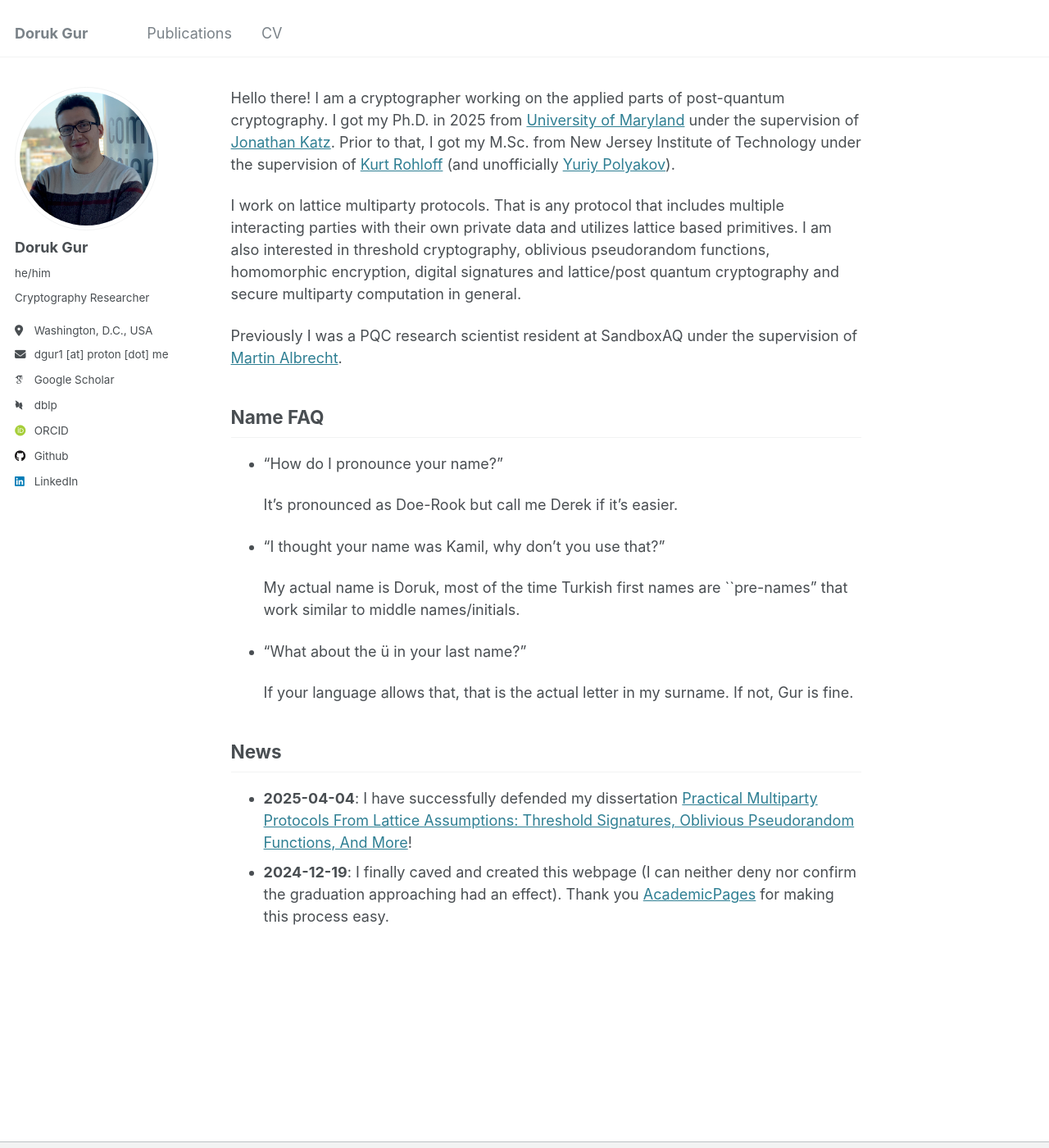
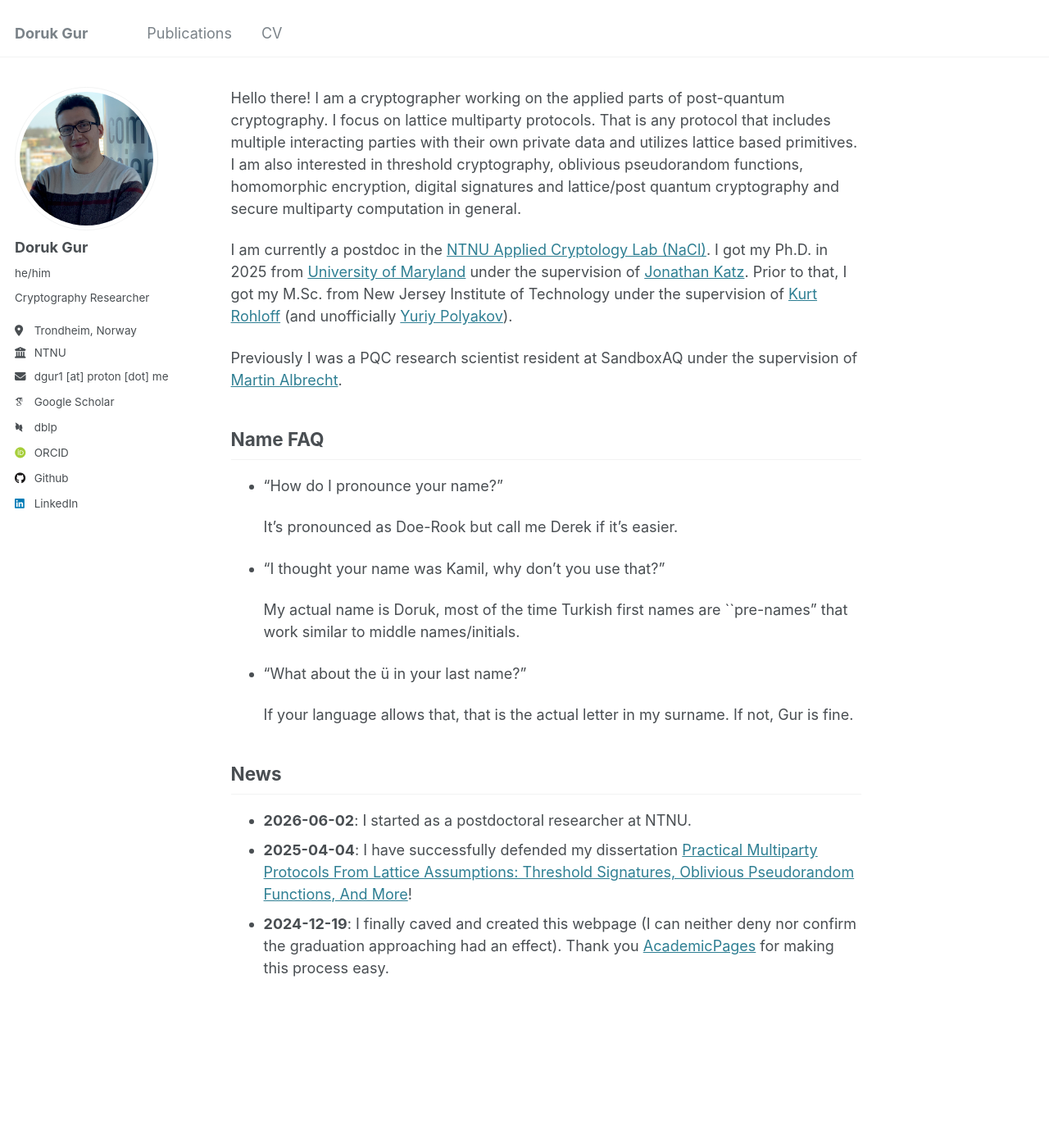
Before and after one commit to doruk19/doruk19.github.io, a Jekyll site: the page built from _pages/about.md, in a window 1280 px wide and 1400 px high. Shown: the whole window at 82% size. Built offline with Jekyll 4.4.1, drawn with Linux system fonts in a browser that asks for light colours; some web fonts are replaced.

Commit message:
NTNU updates

```diff
--- a/_config.yml
+++ b/_config.yml
@@ -25,8 +25,8 @@ author:
   name             : "Doruk Gur"
   pronouns         : "he/him"
   bio              : "Cryptography Researcher"
-  location         : "Washington, D.C., USA"
-  #employer         : ""
+  location         : "Trondheim, Norway"
+  employer         : "NTNU"
   uri              : # URL
   email            : "dgur1@proton.me"
 
--- a/_pages/about.md
+++ b/_pages/about.md
@@ -6,9 +6,9 @@ redirect_from:
   - /about.html
 ---
 
-Hello there! I am a cryptographer working on the applied parts of post-quantum cryptography. I got my Ph.D. in 2025 from [University of Maryland](https://www.cs.umd.edu/people/dgur1) under the supervision of [Jonathan Katz](http://www.cs.umd.edu/~jkatz/). Prior to that, I got my M.Sc. from New Jersey Institute of Technology under the supervision of [Kurt Rohloff](https://web.njit.edu/~rohloff/) (and unofficially [Yuriy Polyakov](https://ypolyakov.gitlab.io/)).
+Hello there! I am a cryptographer working on the applied parts of post-quantum cryptography. I focus on lattice multiparty protocols. That is any protocol that includes multiple interacting parties with their own private data and utilizes lattice based primitives. I am also interested in threshold cryptography, oblivious pseudorandom functions, homomorphic encryption, digital signatures and lattice/post quantum cryptography and secure multiparty computation in general.
 
-I work on lattice multiparty protocols. That is any protocol that includes multiple interacting parties with their own private data and utilizes lattice based primitives. I am also interested in threshold cryptography, oblivious pseudorandom functions, homomorphic encryption, digital signatures and lattice/post quantum cryptography and secure multiparty computation in general.
+I am currently a postdoc in the [NTNU Applied Cryptology Lab (NaCl)](https://www.ntnu.edu/iik/nacl-lab). I got my Ph.D. in 2025 from [University of Maryland](https://www.cs.umd.edu/people/dgur1) under the supervision of [Jonathan Katz](http://www.cs.umd.edu/~jkatz/). Prior to that, I got my M.Sc. from New Jersey Institute of Technology under the supervision of [Kurt Rohloff](https://web.njit.edu/~rohloff/) (and unofficially [Yuriy Polyakov](https://ypolyakov.gitlab.io/)).
 
 Previously I was a PQC research scientist resident at SandboxAQ under the supervision of [Martin Albrecht](https://malb.io/).
 
@@ -28,5 +28,6 @@ Name FAQ
 
 News
 -----
+* **2026-06-02**: I started as a postdoctoral researcher at NTNU.
 * **2025-04-04**: I have successfully defended my dissertation [Practical Multiparty Protocols From Lattice Assumptions: Threshold Signatures, Oblivious Pseudorandom Functions, And More](http://hdl.handle.net/1903/34262)!
 * **2024-12-19**: I finally caved and created this webpage (I can neither deny nor confirm the graduation approaching had an effect). Thank you [AcademicPages](https://academicpages.github.io/) for making this process easy.
```
Also changed, not shown: _pages/cv.md (+3 -1 lines), _pages/publications.md (+7 -0 lines).
